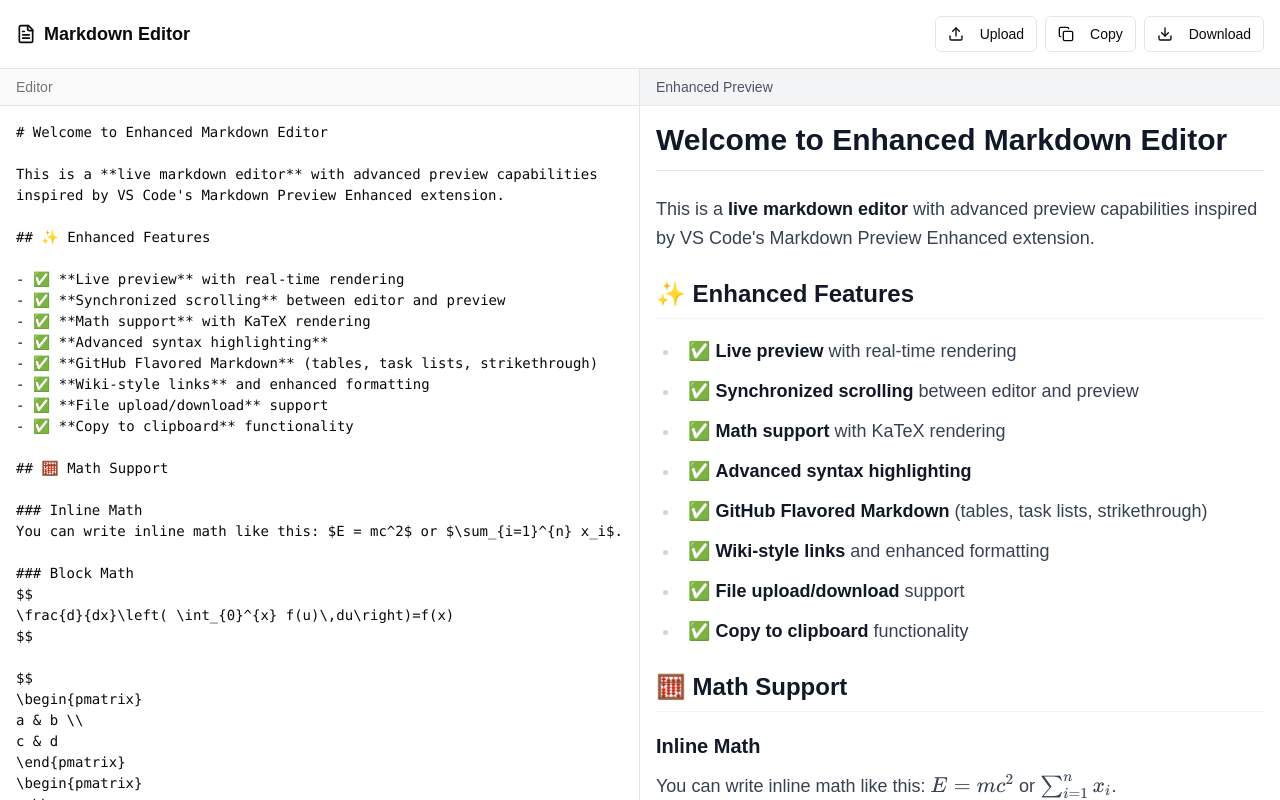
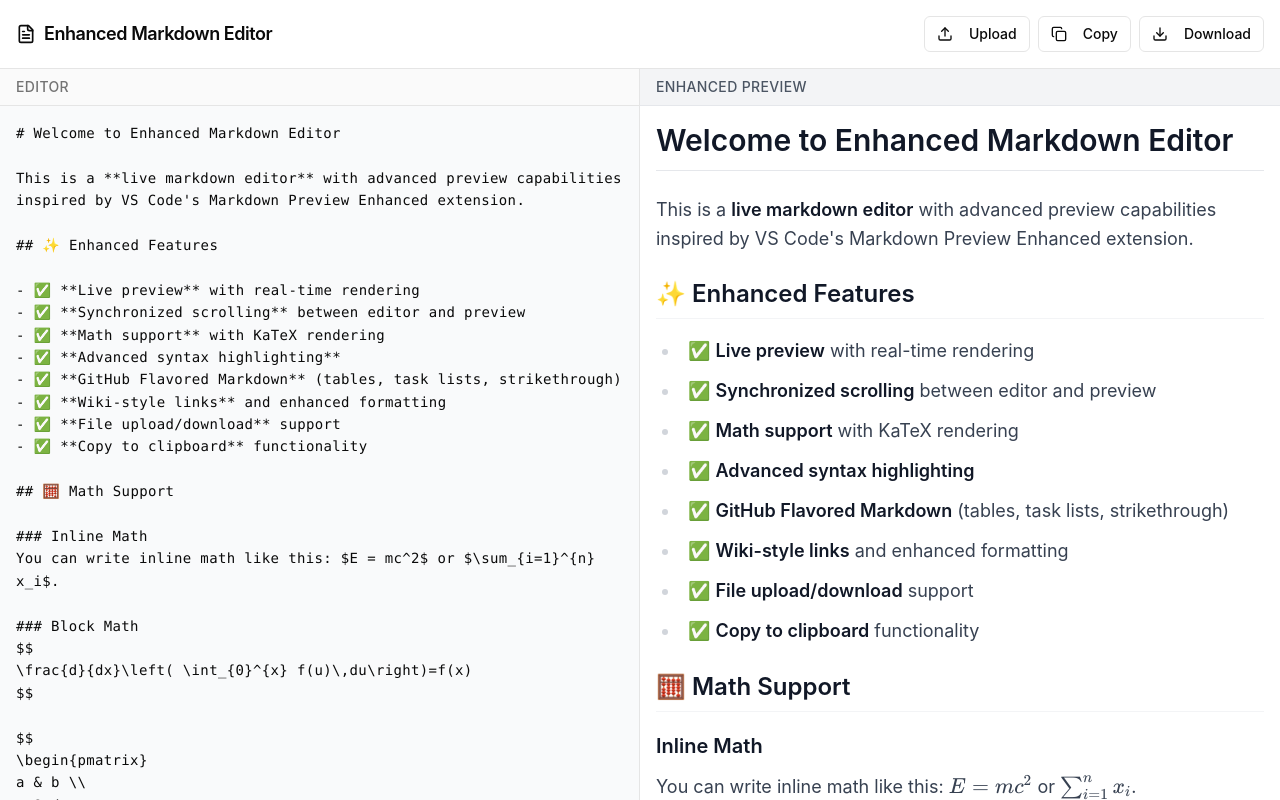
Before and after one commit to imyoga/markdown-editor, a Next.js app: page / in a window 1280 px wide. Built offline with nearby package versions, Linux system fonts and the light colour scheme.

Commit message:
improve fonts

```diff
--- a/app/globals.css
+++ b/app/globals.css
@@ -2,8 +2,29 @@
 @tailwind components;
 @tailwind utilities;
 
+/* Import better fonts */
+@import url('https://fonts.googleapis.com/css2?family=Inter:wght@400;500;600;700&family=JetBrains+Mono:wght@400;500;600&display=swap');
+
 body {
-  font-family: Arial, Helvetica, sans-serif;
+	font-family: 'Inter', system-ui, -apple-system, BlinkMacSystemFont, 'Segoe UI',
+		Roboto, 'Helvetica Neue', Arial, sans-serif;
+}
+
+/* Define font families for easy reference */
+:root {
+	--font-mono: 'JetBrains Mono', 'SF Mono', Monaco, 'Cascadia Code',
+		'Roboto Mono', Consolas, 'Courier New', monospace;
+	--font-sans: 'Inter', system-ui, -apple-system, BlinkMacSystemFont, 'Segoe UI',
+		Roboto, 'Helvetica Neue', Arial, sans-serif;
+}
+
+/* Custom utility classes for fonts */
+.font-mono {
+	font-family: var(--font-mono);
+}
+
+.font-sans {
+	font-family: var(--font-sans);
 }
 
 @layer utilities {
--- a/app/page.tsx
+++ b/app/page.tsx
@@ -339,13 +339,15 @@ export default function MarkdownEditor() {
 	}, [markdown, toast])
 
 	return (
-		<div className='h-screen flex flex-col bg-background'>
+		<div className='h-screen flex flex-col bg-background font-sans'>
 			{/* Header */}
 			<div className='border-b bg-background/95 backdrop-blur supports-[backdrop-filter]:bg-background/60'>
 				<div className='flex items-center justify-between p-4'>
 					<div className='flex items-center gap-2'>
 						<FileText className='h-5 w-5' />
-						<h1 className='text-lg font-semibold'>Markdown Editor</h1>
+						<h1 className='text-lg font-semibold tracking-tight'>
+							Enhanced Markdown Editor
+						</h1>
 					</div>
 					<div className='flex items-center gap-2'>
 						<input
@@ -380,8 +382,8 @@ export default function MarkdownEditor() {
 				{/* Editor Pane */}
 				<div className='w-1/2 border-r flex flex-col'>
 					<div className='bg-muted/50 px-4 py-2 border-b'>
-						<h2 className='text-sm font-medium text-muted-foreground'>
-							Editor
+						<h2 className='text-sm font-medium text-muted-foreground tracking-wide'>
+							EDITOR
 						</h2>
 					</div>
 					<div className='flex-1 relative'>
@@ -390,12 +392,15 @@ export default function MarkdownEditor() {
 							value={markdown}
 							onChange={(e) => setMarkdown(e.target.value)}
 							onScroll={() => syncScroll('editor')}
-							className='absolute inset-0 resize-none border-0 rounded-none focus-visible:ring-0 font-mono text-sm leading-6 p-4'
+							className='absolute inset-0 resize-none border-0 rounded-none focus-visible:ring-0 font-mono text-sm leading-relaxed p-4 bg-gray-50 dark:bg-gray-900'
 							placeholder='Type your markdown here...'
 							style={{
-								lineHeight: '1.5',
+								lineHeight: '1.6',
 								fontSize: '14px',
 								padding: '16px',
+								fontFamily: 'var(--font-mono)',
+								fontWeight: '400',
+								letterSpacing: '0.025em',
 							}}
 						/>
 					</div>
@@ -404,8 +409,8 @@ export default function MarkdownEditor() {
 				{/* Preview Pane */}
 				<div className='w-1/2 flex flex-col bg-white dark:bg-gray-900'>
 					<div className='bg-gray-100 dark:bg-gray-800 px-4 py-2 border-b border-gray-200 dark:border-gray-700'>
-						<h2 className='text-sm font-medium text-gray-600 dark:text-gray-400'>
-							Enhanced Preview
+						<h2 className='text-sm font-medium text-gray-600 dark:text-gray-400 tracking-wide'>
+							ENHANCED PREVIEW
 						</h2>
 					</div>
 					<div
@@ -432,11 +437,15 @@ export default function MarkdownEditor() {
 													customStyle={{
 														margin: 0,
 														borderRadius: '0.5rem',
-														fontSize: '0.875rem',
+														fontSize: '14px',
 														lineHeight: '1.6',
 														padding: '1rem',
 														background: '#2d3748',
 														border: '1px solid #4a5568',
+														fontFamily:
+															'JetBrains Mono, SF Mono, Monaco, Cascadia Code, Roboto Mono, Consolas, Courier New, monospace',
+														fontWeight: '400',
+														letterSpacing: '0.025em',
 													}}
 													showLineNumbers={true}
 													lineNumberStyle={{
@@ -448,6 +457,8 @@ export default function MarkdownEditor() {
 														textAlign: 'right',
 														userSelect: 'none',
 														paddingLeft: '0.5em',
+														fontFamily:
+															'JetBrains Mono, SF Mono, Monaco, Cascadia Code, Roboto Mono, Consolas, Courier New, monospace',
 													}}
 													wrapLines={true}
 													lineProps={{
@@ -460,7 +471,13 @@ export default function MarkdownEditor() {
 										} else {
 											return (
 												<code
-													className='bg-gray-100 dark:bg-gray-800 text-pink-600 dark:text-pink-400 px-2 py-1 rounded font-mono text-sm'
+													className='bg-gray-100 dark:bg-gray-800 text-pink-600 dark:text-pink-400 px-2 py-1 rounded text-sm font-mono'
+													style={{
+														fontFamily:
+															'JetBrains Mono, SF Mono, Monaco, Cascadia Code, Roboto Mono, Consolas, Courier New, monospace',
+														fontWeight: '500',
+														letterSpacing: '0.025em',
+													}}
 													{...rest}
 												>
 													{children}
--- a/tailwind.config.ts
+++ b/tailwind.config.ts
@@ -10,6 +10,10 @@ const config: Config = {
   ],
   theme: {
   	extend: {
+  		fontFamily: {
+  			sans: ['Inter', 'system-ui', '-apple-system', 'BlinkMacSystemFont', 'Segoe UI', 'Roboto', 'Helvetica Neue', 'Arial', 'sans-serif'],
+  			mono: ['JetBrains Mono', 'SF Mono', 'Monaco', 'Cascadia Code', 'Roboto Mono', 'Consolas', 'Courier New', 'monospace']
+  		},
   		colors: {
   			background: 'hsl(var(--background))',
   			foreground: 'hsl(var(--foreground))',
```
Lines whose indentation alone changed are shown as unchanged.
